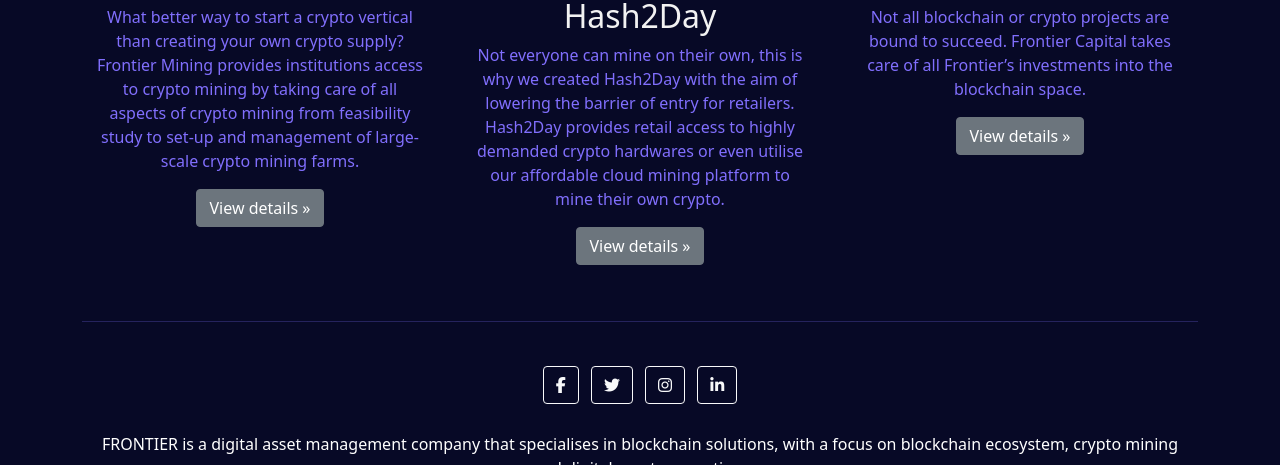
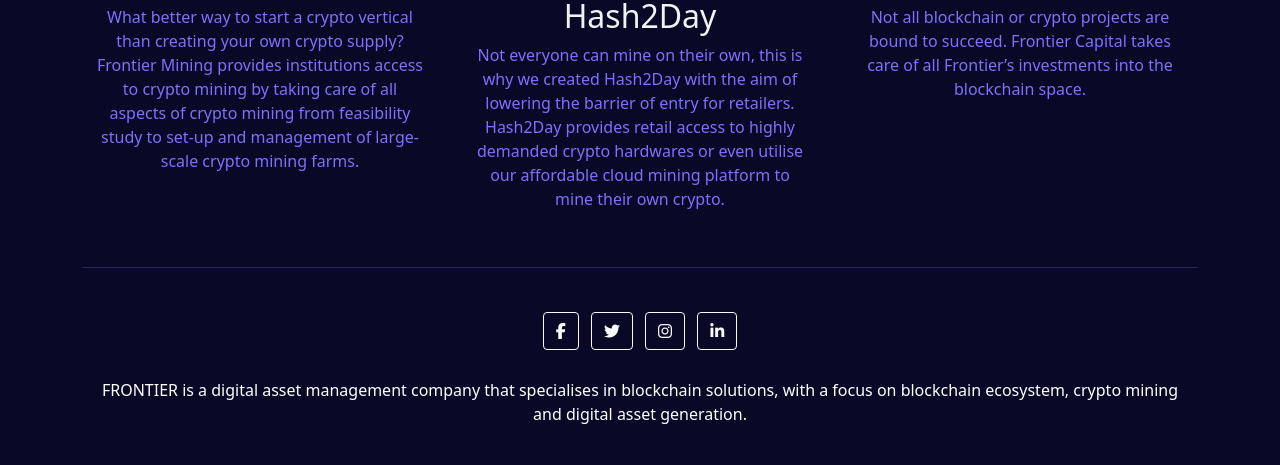
Before and after one commit to ohichimaru/FrontierDAM, a plain HTML site: page index.html in a window 1280 px wide. Shown: the part 763-1228 px from the top of the page. Drawn offline with nearby package versions, Linux system fonts and the light colour scheme.

Commit message:
Update index.html
Removed Buttons

```diff
--- a/index.html
+++ b/index.html
@@ -119,7 +119,7 @@
                 <h2>Frontier Mining</h2>
                 <p>What better way to start a crypto vertical than creating your own crypto supply? Frontier Mining provides institutions access to crypto mining by taking care of all aspects of crypto mining from feasibility study to set-up and management
                     of large-scale crypto mining farms. </p>
-                <p><a class="btn btn-secondary" href="#">View details &raquo;</a></p>
+                <!--<p><a class="btn btn-secondary " href="# ">View details &raquo;</a></p>-->
             </div>
             <!-- /.col-lg-4 -->
             <div class="col-lg-4">
@@ -128,7 +128,7 @@
                 <h2>Cloud Mining - Hash2Day</h2>
                 <p>Not everyone can mine on their own, this is why we created Hash2Day with the aim of lowering the barrier of entry for retailers. Hash2Day provides retail access to highly demanded crypto hardwares or even utilise our affordable cloud mining
                     platform to mine their own crypto.</p>
-                <p><a class="btn btn-secondary " href="# ">View details &raquo;</a></p>
+                <!--<p><a class="btn btn-secondary " href="# ">View details &raquo;</a></p>-->
             </div>
             <!-- /.col-lg-4 -->
             <div class="col-lg-4 ">
@@ -136,7 +136,7 @@
 
                 <h2>Frontier Capital</h2>
                 <p>Not all blockchain or crypto projects are bound to succeed. Frontier Capital takes care of all Frontier’s investments into the blockchain space. </p>
-                <p><a class="btn btn-secondary " href="# ">View details &raquo;</a></p>
+                <!--<p><a class="btn btn-secondary " href="# ">View details &raquo;</a></p>-->
             </div>
             <!-- /.col-lg-4 -->
         </div>
```
